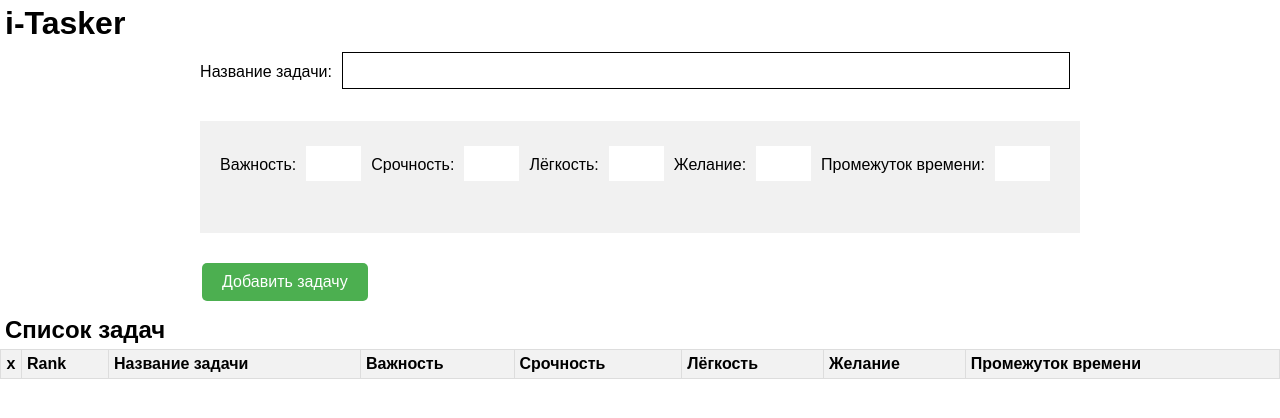
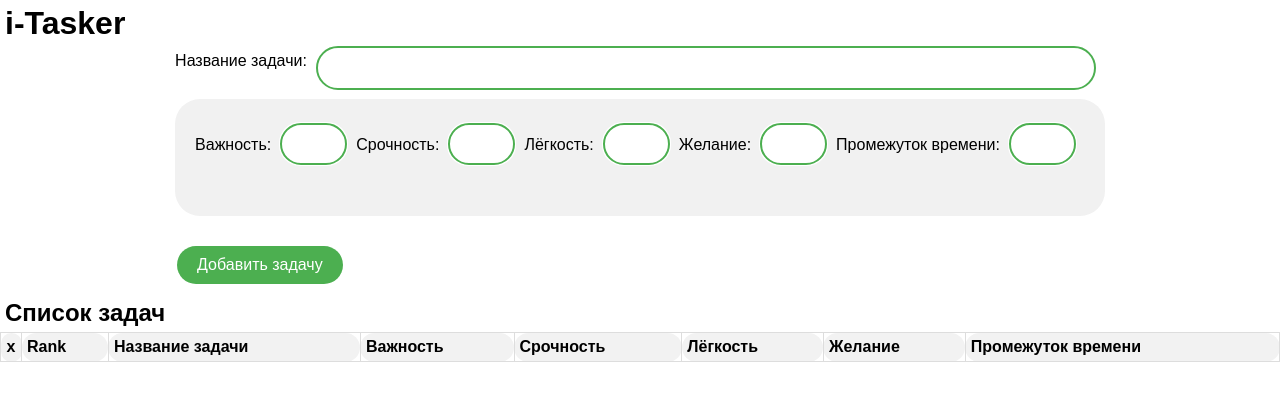
Before and after one commit to AlexNetman/i-tasker, a plain HTML site: page index.html in a window 1280 px wide. Drawn offline with Linux system fonts and the light colour scheme.

Commit message:
add rounded corners and green border for inputs

```diff
--- a/style.css
+++ b/style.css
@@ -4,7 +4,17 @@ body {
     padding: 0;
   }
 
-h1,h2,h3 {
+  *{
+      border-radius: 25px;
+  }
+
+  :root {
+    --main-theme-color: #4caf50;
+  }
+
+  h1,
+  h2,
+  h3 {
     margin: 5px;
   }
 
@@ -32,37 +42,39 @@ h1,h2,h3 {
     margin-bottom: 10px;
     margin-right: 10px;
     flex-wrap: nowrap;
-
-
   }
 
   .form-field label {
     margin-right: 10px;
     white-space: nowrap;
     margin-bottom: 15px;
-
-
   }
 
-.form-field input {
+  .other-fields .form-field input {
     margin-right: 5px;
     padding: 10px;
     margin: 5px 0 22px 0;
     display: inline-block;
     border: none;
     width: 35px;
+    height: 20px;
+    border: 0;
+    outline: auto #4caf50;
+    padding-inline: 15px;
+    font-size: 16px;
+    transform: all 200ms;
   }
 
-input.long-text {
+  /* input.long-text {
       width: 100%;
       flex-grow: 1;
       border: 1px solid !important;
 
 
-}
+  } */
 
   input[type="submit"] {
-    background-color: #4CAF50;
+    background-color: #4caf50;
     color: white;
     padding: 10px 20px;
     border: none;
@@ -73,7 +85,6 @@ input[type="submit"] {
     font-size: 16px;
     margin: 10px 2px;
     transition-duration: 0.4s;
-    border-radius: 5px;
   }
 
   input[type="submit"]:hover {
@@ -102,8 +113,8 @@ th {
 
   /* Скрывает колонки с индексами 4, 5, 6, и 7 на экранах шириной меньше 768 пикселей */
   @media (max-width: 767px) {
-    table tr td:nth-child(n+4),
-    table tr th:nth-child(n+4) {
+    table tr td:nth-child(n + 4),
+    table tr th:nth-child(n + 4) {
       display: none;
     }
   }
@@ -113,3 +124,41 @@ table td:nth-child(2) {
     width: 10px;
     text-align: center;
   }
+
+  #install-btn {
+    color: white;
+    padding: 13px 33px;
+    border: 2px solid #4caf50;
+    background-color: #4caf50;
+    margin: 20px;
+    transition: 0.4s;
+    font-size: 1rem;
+  }
+
+  #install-btn:hover {
+    cursor: pointer;
+    background-color: white;
+    color: #4caf50;
+  }
+
+  .long-text {
+
+    height: 40px;
+    border: 0;
+    outline: auto #4caf50;
+    padding-inline: 15px;
+    font-size: 16px;
+    transform: all 200ms;
+  }
+
+  .long-text:focus {
+    text-decoration: underline 6px;
+    box-shadow: 0 0 50px rgb(255, 255, 255);
+    border: 1px solid var(--main-theme-color);
+  }
+
+
+  .long-text{
+      max-width: 800px;
+       width: 100%;
+  }
```
Lines whose indentation alone changed are shown as unchanged.
